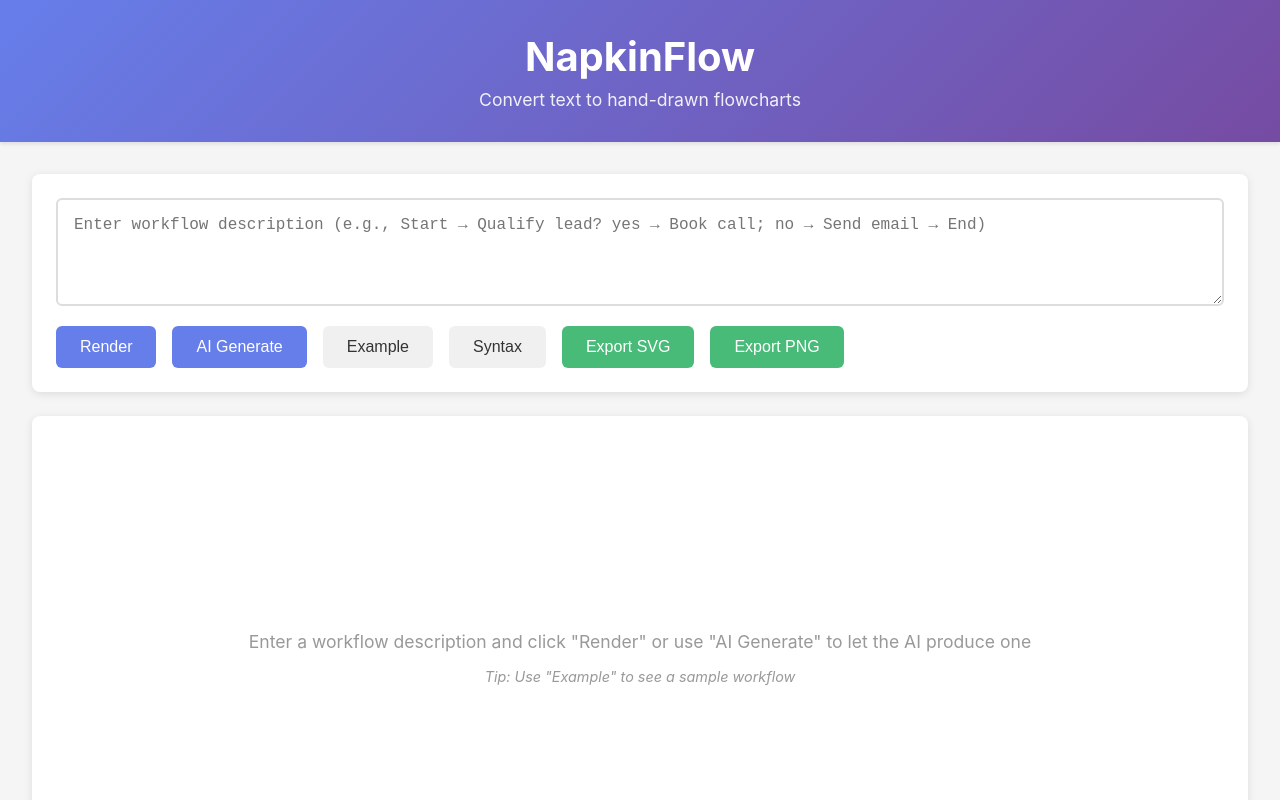
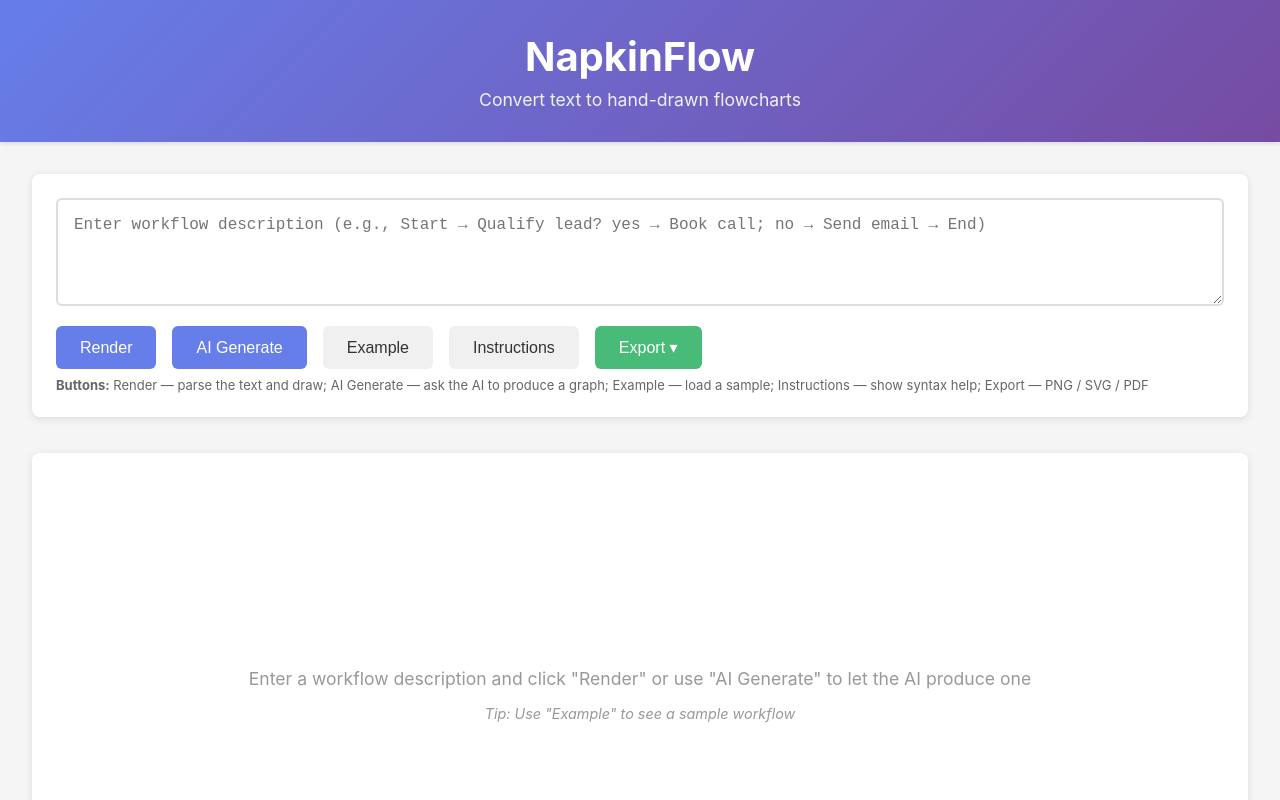
Before and after one commit to tcoffin-creator/NapkinFlow, a React (Vite) app: page / in a window 1280 px wide. Shown: the top 800 px of the page. Built offline with nearby package versions, Linux system fonts and the light colour scheme; the HTML template or start-up script is replaced by a standard one.

Commit message:
Implement export functionality for flowcharts
Added export options for SVG, PNG, and PDF formats. Enhanced keyboard handling and added state management for export visibility.

```diff
--- a/src/App.jsx
+++ b/src/App.jsx
@@ -1,4 +1,4 @@
-import { useState, useCallback, useEffect } from 'react';
+import { useState, useCallback, useEffect, useRef } from 'react';
 import FlowCanvas from './FlowCanvas';
 import { parseWorkflow } from './parser';
 import { generateFlowchartViaProxy } from './ai';
@@ -12,6 +12,9 @@
   const [svgElement, setSvgElement] = useState(null);
   const [loading, setLoading] = useState(false);
   const [showInstructions, setShowInstructions] = useState(false);
+  const [lastAIPrompt, setLastAIPrompt] = useState('');
+  const [exportOpen, setExportOpen] = useState(false);
+  const exportRef = useRef(null);
 
   const handleRender = () => {
     const data = parseWorkflow(inputText);
@@ -28,105 +31,175 @@
 
   useEffect(() => {
     function onKey(e) {
-      if (e.key === 'Escape') setShowInstructions(false);
+      if (e.key === 'Escape') {
+        setShowInstructions(false);
+        setExportOpen(false);
+      }
     }
     window.addEventListener('keydown', onKey);
     return () => window.removeEventListener('keydown', onKey);
   }, []);
 
-  const exportSVG = () => {
+  useEffect(() => {
+    function onDocClick(e) {
+      if (exportRef.current && !exportRef.current.contains(e.target)) {
+        setExportOpen(false);
+      }
+    }
+    document.addEventListener('click', onDocClick);
+    return () => document.removeEventListener('click', onDocClick);
+  }, []);
+
+  const exportSVGWithPadding = (padding = 24) => {
     if (!svgElement) {
       alert('Please render a flowchart first');
-      return;
+      return null;
     }
 
+    // Clone and wrap content to add padding
     const svgClone = svgElement.cloneNode(true);
-
-    // Set explicit width and height for export
-    const viewBox = svgElement.getAttribute('viewBox');
-    if (viewBox) {
-      const [, , width, height] = viewBox.split(' ').map(Number);
-      svgClone.setAttribute('width', width);
-      svgClone.setAttribute('height', height);
-    }
-
-    // Add white background
-    const rect = document.createElementNS('http://www.w3.org/2000/svg', 'rect');
-    rect.setAttribute('width', '100%');
-    rect.setAttribute('height', '100%');
-    rect.setAttribute('fill', '#fefefe');
-    svgClone.insertBefore(rect, svgClone.firstChild);
-
-    const serializer = new XMLSerializer();
-    const svgString = serializer.serializeToString(svgClone);
-    const blob = new Blob([svgString], { type: 'image/svg+xml' });
-    const url = URL.createObjectURL(blob);
-
-    const link = document.createElement('a');
-    link.href = url;
-    link.download = 'flowchart.svg';
-    link.click();
-
-    URL.revokeObjectURL(url);
-  };
-
-  const exportPNG = () => {
-    if (!svgElement) {
-      alert('Please render a flowchart first');
-      return;
-    }
-
-    const svgClone = svgElement.cloneNode(true);
-
-    // Get viewBox dimensions
     const viewBox = svgElement.getAttribute('viewBox');
     if (!viewBox) {
       alert('Unable to determine SVG dimensions');
-      return;
+      return null;
     }
+    const [, , widthStr, heightStr] = viewBox.split(' ');
+    const width = Number(widthStr);
+    const height = Number(heightStr);
 
-    const [, , width, height] = viewBox.split(' ').map(Number);
-    svgClone.setAttribute('width', width);
-    svgClone.setAttribute('height', height);
+    const paddedWidth = Math.ceil(width + padding);
+    const paddedHeight = Math.ceil(height + padding);
+
+    // Create a new svg wrapper
+    const wrapper = document.createElementNS('http://www.w3.org/2000/svg', 'svg');
+    wrapper.setAttribute('xmlns', 'http://www.w3.org/2000/svg');
+    wrapper.setAttribute('width', paddedWidth);
+    wrapper.setAttribute('height', paddedHeight);
+    wrapper.setAttribute('viewBox', `0 0 ${paddedWidth} ${paddedHeight}`);
 
     // Add white background
     const rect = document.createElementNS('http://www.w3.org/2000/svg', 'rect');
     rect.setAttribute('width', '100%');
     rect.setAttribute('height', '100%');
     rect.setAttribute('fill', 'white');
-    svgClone.insertBefore(rect, svgClone.firstChild);
+    wrapper.appendChild(rect);
 
+    // Offset original content by half padding
+    const g = document.createElementNS('http://www.w3.org/2000/svg', 'g');
+    g.setAttribute('transform', `translate(${padding / 2}, ${padding / 2})`);
+    // move children of svgClone into g
+    while (svgClone.firstChild) {
+      g.appendChild(svgClone.firstChild);
+    }
+    wrapper.appendChild(g);
+
+    return { wrapper, width: paddedWidth, height: paddedHeight };
+  };
+
+  const downloadBlob = (blob, filename) => {
+    const url = URL.createObjectURL(blob);
+    const link = document.createElement('a');
+    link.href = url;
+    link.download = filename;
+    link.click();
+    URL.revokeObjectURL(url);
+  };
+
+  const exportSVG = () => {
+    const res = exportSVGWithPadding(28);
+    if (!res) return;
     const serializer = new XMLSerializer();
-    const svgString = serializer.serializeToString(svgClone);
+    const svgString = serializer.serializeToString(res.wrapper);
+    const blob = new Blob([svgString], { type: 'image/svg+xml;charset=utf-8' });
+    downloadBlob(blob, 'flowchart.svg');
+    setExportOpen(false);
+  };
+
+  const exportPNG = () => {
+    const res = exportSVGWithPadding(28);
+    if (!res) return;
+    const serializer = new XMLSerializer();
+    const svgString = serializer.serializeToString(res.wrapper);
     const svgBlob = new Blob([svgString], { type: 'image/svg+xml;charset=utf-8' });
     const url = URL.createObjectURL(svgBlob);
 
     const img = new Image();
     img.onload = () => {
       const canvas = document.createElement('canvas');
-      canvas.width = width;
-      canvas.height = height;
+      canvas.width = res.width;
+      canvas.height = res.height;
       const ctx = canvas.getContext('2d');
 
-      // Fill with white background
+      // White background
       ctx.fillStyle = 'white';
-      ctx.fillRect(0, 0, width, height);
-
+      ctx.fillRect(0, 0, canvas.width, canvas.height);
       ctx.drawImage(img, 0, 0);
 
       canvas.toBlob((blob) => {
-        const pngUrl = URL.createObjectURL(blob);
-        const link = document.createElement('a');
-        link.href = pngUrl;
-        link.download = 'flowchart.png';
-        link.click();
+        downloadBlob(blob, 'flowchart.png');
+        URL.revokeObjectURL(url);
+      }, 'image/png');
+    };
+    img.onerror = () => {
+      URL.revokeObjectURL(url);
+      alert('Failed to render PNG for export.');
+    };
+    img.src = url;
+    setExportOpen(false);
+  };
 
-        URL.revokeObjectURL(pngUrl);
+  const exportPDF = async () => {
+    const res = exportSVGWithPadding(28);
+    if (!res) return;
+    const serializer = new XMLSerializer();
+    const svgString = serializer.serializeToString(res.wrapper);
+    const svgBlob = new Blob([svgString], { type: 'image/svg+xml;charset=utf-8' });
+    const url = URL.createObjectURL(svgBlob);
+
+    const img = new Image();
+    img.onload = async () => {
+      // Create canvas to get image data
+      const canvas = document.createElement('canvas');
+      canvas.width = res.width;
+      canvas.height = res.height;
+      const ctx = canvas.getContext('2d');
+      ctx.fillStyle = 'white';
+      ctx.fillRect(0, 0, canvas.width, canvas.height);
+      ctx.drawImage(img, 0, 0);
+      // Use jsPDF if available
+      try {
+        const { jsPDF } = await import('jspdf');
+        const pdf = new jsPDF({
+          unit: 'px',
+          format: [res.width, res.height],
+          orientation: res.width > res.height ? 'landscape' : 'portrait'
+        });
+        const dataURL = canvas.toDataURL('image/png');
+        pdf.addImage(dataURL, 'PNG', 0, 0, res.width, res.height);
+        pdf.save('flowchart.pdf');
+      } catch (err) {
+        // fallback: open PNG in new tab and ask user to print to PDF
+        const dataURL = canvas.toDataURL('image/png');
+        const w = window.open('');
+        if (w) {
+          w.document.body.style.margin = '0';
+          const imgEl = w.document.createElement('img');
+          imgEl.src = dataURL;
+          imgEl.style.maxWidth = '100%';
+          w.document.body.appendChild(imgEl);
+        } else {
+          alert('Unable to open a new window for PDF fallback. Install jspdf (npm install jspdf) for direct PDF export.');
+        }
+      } finally {
         URL.revokeObjectURL(url);
-      });
+      }
     };
-
+    img.onerror = () => {
+      URL.revokeObjectURL(url);
+      alert('Failed to render PDF for export.');
+    };
     img.src = url;
+    setExportOpen(false);
   };
 
   async function handleAIGenerate() {
@@ -136,6 +209,9 @@
       const prompt = inputText && inputText.trim().length > 0
         ? inputText.trim()
         : 'Create a concise 6-step flowchart for a generic small project';
+
+      // Save last AI prompt for title
+      setLastAIPrompt(prompt);
 
       // generateFlowchartViaProxy calls your /api/generate Pages Function and returns a graph { nodes, edges }
       const graph = await generateFlowchartViaProxy(prompt);
@@ -147,7 +223,6 @@
 
       setParsedData(graph);
     } catch (err) {
-      // show a helpful error; if the proxy returned details you'll see them in err.message
       alert('AI generation failed: ' + (err?.message || String(err)));
     } finally {
       setLoading(false);
@@ -181,23 +256,49 @@
               Example
             </button>
             <button onClick={() => setShowInstructions(true)} className="btn btn-secondary" disabled={loading}>
-              Syntax
+              Instructions
             </button>
-            <button onClick={exportSVG} className="btn btn-export">
-              Export SVG
-            </button>
-            <button onClick={exportPNG} className="btn btn-export">
-              Export PNG
-            </button>
+
+            <div className="export-container" ref={exportRef} style={{ display: 'inline-block', position: 'relative' }}>
+              <button
+                className="btn btn-export"
+                onClick={() => setExportOpen(o => !o)}
+                aria-haspopup="menu"
+                aria-expanded={exportOpen}
+              >
+                Export ▾
+              </button>
+              {exportOpen && (
+                <div role="menu" className="export-dropdown" style={{
+                  position: 'absolute',
+                  right: 0,
+                  marginTop: 6,
+                  background: '#fff',
+                  border: '1px solid #ddd',
+                  borderRadius: 6,
+                  boxShadow: '0 4px 12px rgba(0,0,0,0.08)',
+                  zIndex: 40,
+                }}>
+                  <button role="menuitem" className="btn" onClick={exportPNG} style={{ display: 'block', width: '100%', textAlign: 'left', padding: '8px 12px' }}>Export PNG</button>
+                  <button role="menuitem" className="btn" onClick={exportSVG} style={{ display: 'block', width: '100%', textAlign: 'left', padding: '8px 12px' }}>Export SVG</button>
+                  <button role="menuitem" className="btn" onClick={exportPDF} style={{ display: 'block', width: '100%', textAlign: 'left', padding: '8px 12px' }}>Export PDF</button>
+                </div>
+              )}
+            </div>
+
+          </div>
+          <div style={{ marginTop: 8, color: '#666', fontSize: 13 }}>
+            <strong>Buttons:</strong> Render — parse the text and draw; AI Generate — ask the AI to produce a graph; Example — load a sample; Instructions — show syntax help; Export — PNG / SVG / PDF
           </div>
         </div>
 
-        <div className="canvas-container">
+        <div className="canvas-container" style={{ marginTop: 12 }}>
           {parsedData.nodes.length > 0 ? (
             <FlowCanvas
               nodes={parsedData.nodes}
               edges={parsedData.edges}
               onExportReady={handleExportReady}
+              aiTitle={lastAIPrompt ? `AI: ${lastAIPrompt}` : ''}
             />
           ) : (
             <div className="placeholder">
@@ -217,17 +318,26 @@
           className="modal-overlay"
           role="dialog"
           aria-modal="true"
-          aria-label="Workflow syntax instructions"
+          aria-label="Workflow instructions"
           onClick={(e) => { if (e.target === e.currentTarget) setShowInstructions(false); }}
         >
-          <div className="modal-box" role="document">
+          <div className="modal-box" role="document" style={{ maxWidth: 720 }}>
             <button
               className="modal-close"
               aria-label="Close instructions"
               onClick={() => setShowInstructions(false)}
             >✕</button>
-            <h2>Workflow syntax</h2>
-            <p>Use the following simple syntax to create flowcharts:</p>
+            <h2>Instructions & Syntax</h2>
+            <p>Use the following simple syntax to create flowcharts. The buttons are:</p>
+            <ul>
+              <li><strong>Render</strong> — parse the text and render a flowchart locally.</li>
+              <li><strong>AI Generate</strong> — ask the AI to produce a graph from your prompt and render it. The AI will follow the same syntax below.</li>
+              <li><strong>Example</strong> — loads a sample workflow.</li>
+              <li><strong>Instructions</strong> — this popup (what you're viewing now).</li>
+              <li><strong>Export</strong> — download the current flowchart (PNG, SVG, PDF).</li>
+            </ul>
+
+            <h3>Workflow syntax</h3>
             <ul>
               <li>Use <code>-></code> or <code>→</code> for connections (e.g., <code>Start → Step</code>).</li>
               <li>End node labels with <code>?</code> for decision nodes (e.g., <code>Approve?</code>).</li>
@@ -235,15 +345,14 @@
               <li>Edge labels: place small labels like <code>yes</code> or <code>no</code> after a decision, or use bracketed labels like <code>[approved]</code> before a node.</li>
               <li>To have branches converge, reuse the exact same node label where they should join (e.g., both branches end with <code>Review</code>).</li>
             </ul>
+
             <h3>Examples</h3>
             <pre style={{ whiteSpace: 'pre-wrap', background: '#fff9d9', padding: '8px', borderRadius: '6px' }}>
 Start → Qualify lead? yes → Book call; no → Send email → Review → End
 
 Start → A? yes → X; no → Y → X → End
             </pre>
-            <p>
-              These rules are also used by the AI when you click "AI Generate" — the assistant is instructed to produce a JSON graph that follows the same conventions.
-            </p>
+            <p>The AI is instructed to output a graph JSON that follows the same conventions so branches and merges come out as expected.</p>
           </div>
         </div>
       )}
```
